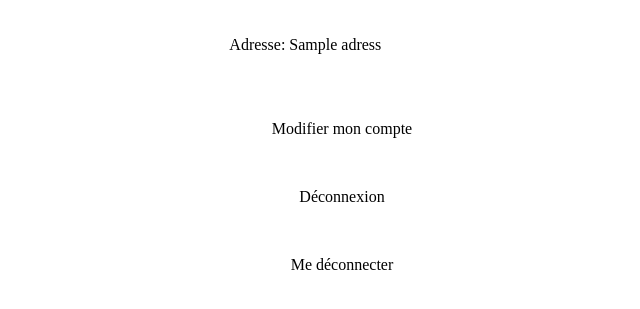
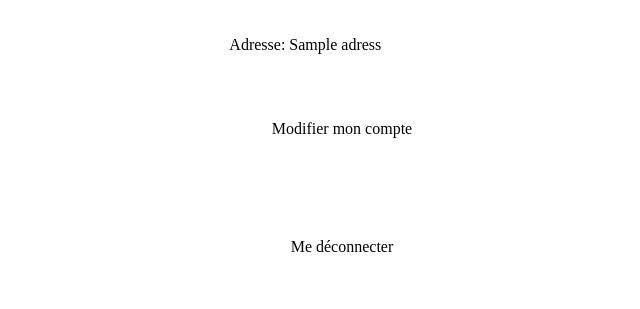
Before and after one commit to leooel8/ProjetGLA-Mediatheque, a PHP site: template view/accountView.php in a window 1280 px wide. Shown: the part 180-489 px from the top of the page, without its empty margins (298-938 px from the left). Run offline with PHP 8.4, Linux system fonts and the light colour scheme; the visitor is signed in with stand-in values (Sample User, id 1); tables that the repository leaves empty or names only in its code hold one stand-in row (values such as "Sample post"); the template is opened without the code that fills it: most values are stand-ins (such as "Sample title", 1, 10 or a date in 2020).

Commit message:
Remove useless link

```diff
--- a/view/accountView.php
+++ b/view/accountView.php
@@ -36,9 +36,9 @@
 			</div>
 
 			<a href='index.php?action=editAccount' id='editAccount'> Modifier mon compte </a>
-			<a href='index.php?action=deconnection' id='deconnection'> Déconnexion </a>
+
 			<?php
-			if($account['premium'] == 0) {
+			if(isset($account['premium']) && $account['premium'] == 0) {
 				echo "<a href='index.php?action=goPremium' id='goPremium'> Passer au premium </a>";
 			}
 			if(isset($renew)) {
```
